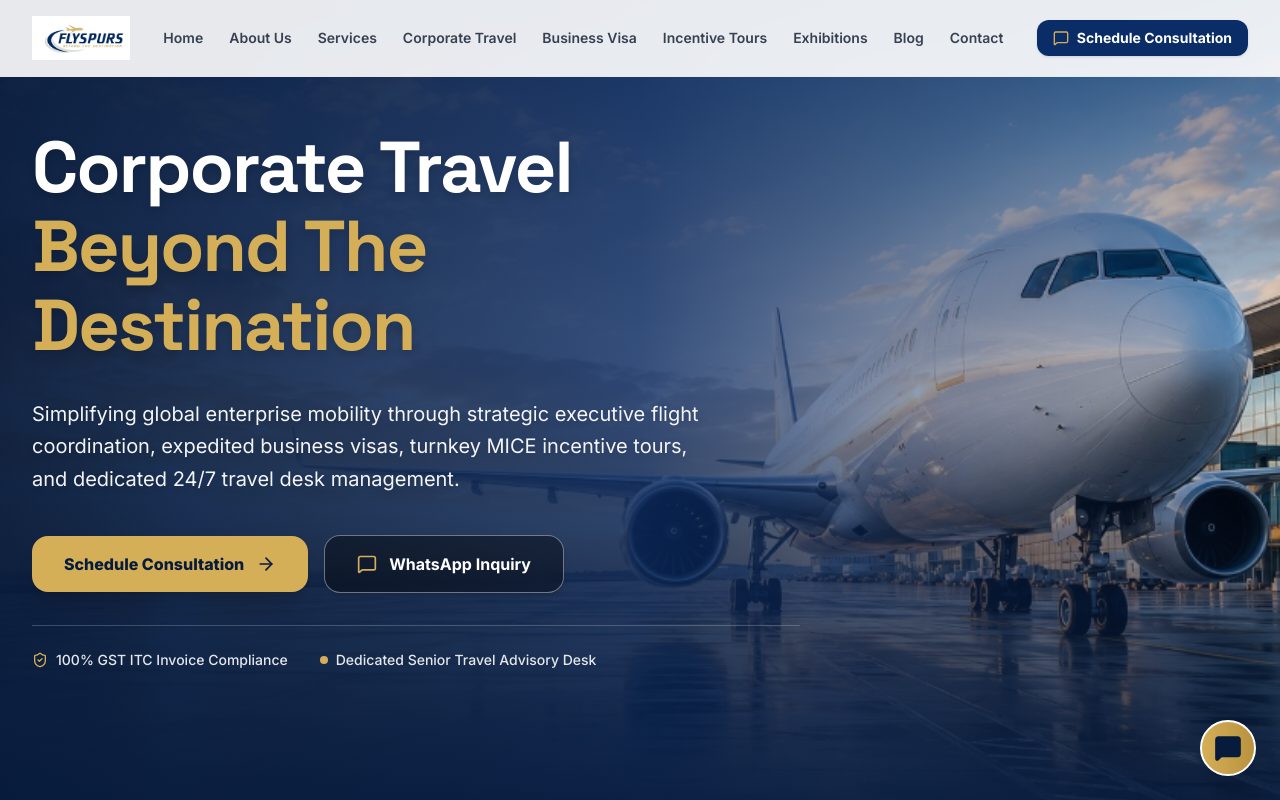
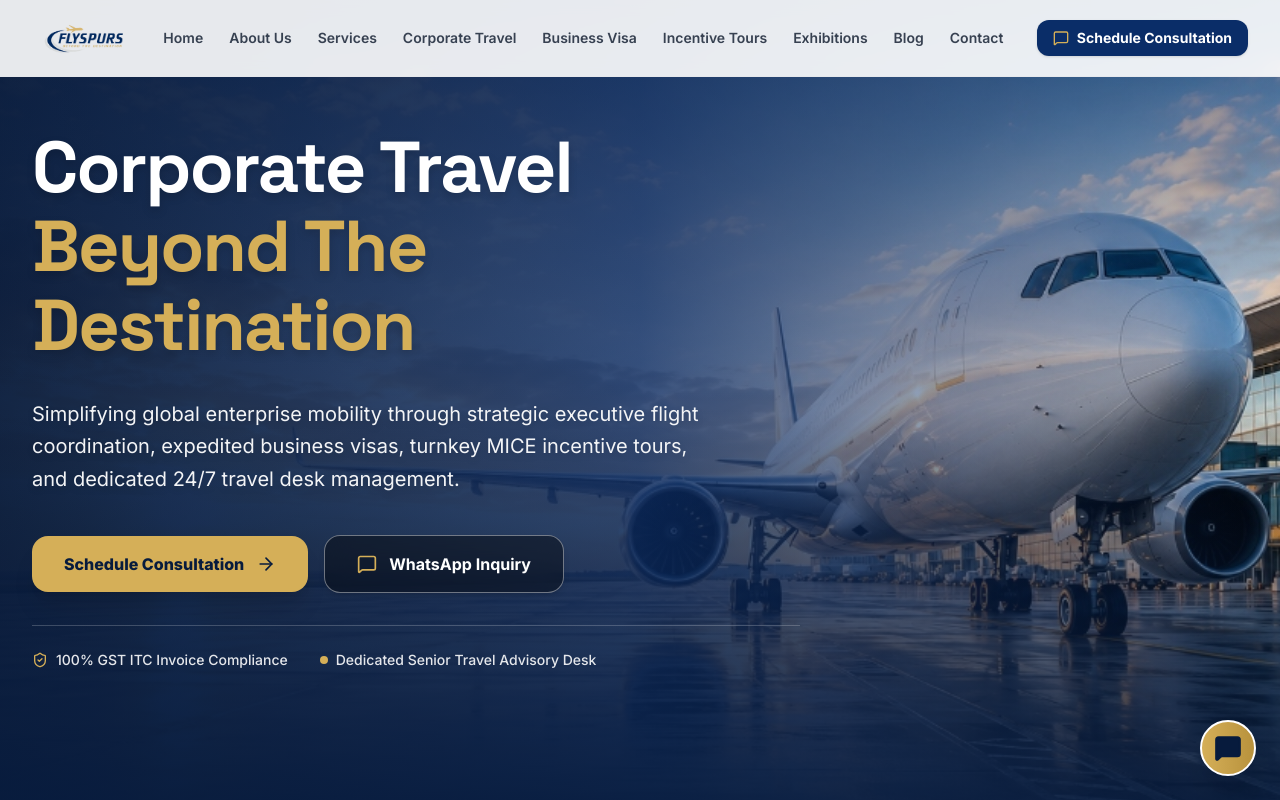
Before and after one commit to Adityaphophale/Flyspurs, a React (Vite) app: page / in a window 1280 px wide. Shown: the top 800 px of the page. Built offline with nearby package versions, Linux system fonts and the light colour scheme.

Commit message:
Replace logo with background-removed transparent PNG asset

```diff
--- a/src/components/Logo.tsx
+++ b/src/components/Logo.tsx
@@ -11,15 +11,15 @@ export const Logo: React.FC<LogoProps> = ({
   variant = 'dark',
   showTagline = true,
 }) => {
-  const isLightTextNeeded = variant === 'light' || variant === 'full-light';
+  const isLightNeeded = variant === 'light' || variant === 'full-light';
 
   return (
     <div className={`inline-flex items-center gap-3 select-none ${className}`}>
       <img
-        src="/flyspurs_logo.jpg"
+        src="/flyspurs_logo.png"
         alt="Flyspurs Corporate Travel Management"
         className={`h-full w-auto object-contain max-h-16 ${
-          isLightTextNeeded ? 'brightness-0 invert brightness-200' : ''
+          isLightNeeded ? 'brightness-0 invert drop-shadow-[0_0_8px_rgba(255,255,255,0.8)]' : ''
         }`}
       />
     </div>
```
Also changed, not shown: public/flyspurs_logo.png (added), public/flyspurs_logo_raw.png (added).
